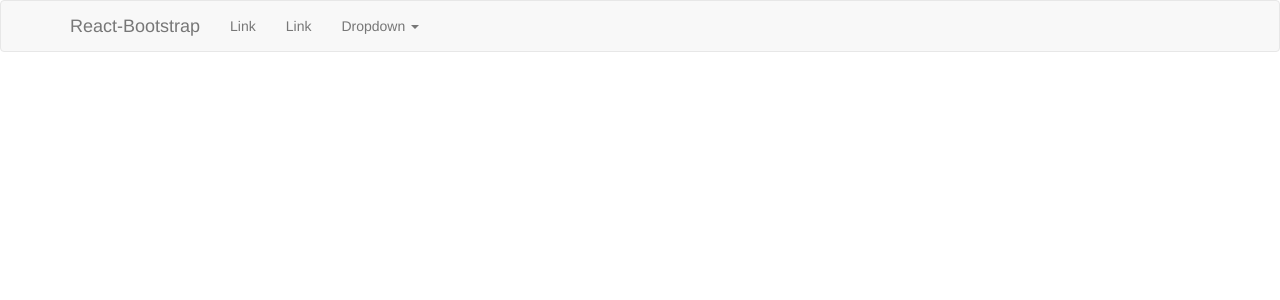
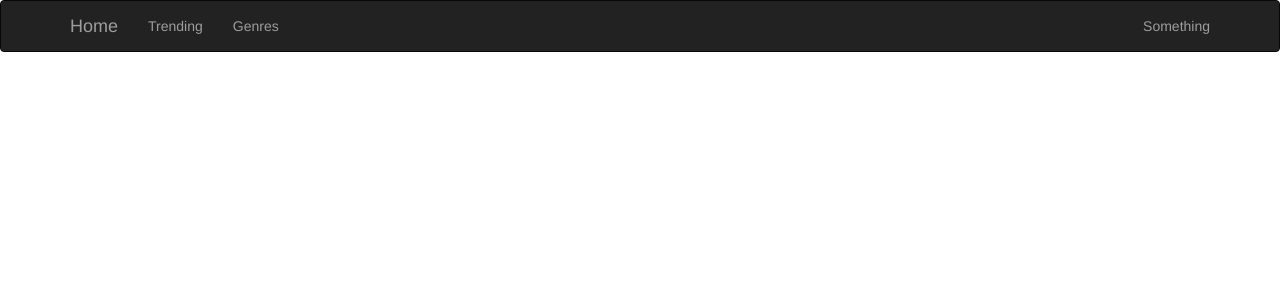
Before and after one commit to jordanrand1/moviedb-app, a React (Create React App) app: page / in a window 1280 px wide. Shown: the top 300 px of the page. Built offline with nearby package versions, Linux system fonts and the light colour scheme.

Commit message:
nav incomplete

```diff
--- a/src/components/Navbar.js
+++ b/src/components/Navbar.js
@@ -3,8 +3,6 @@
   Navbar,
   Nav,
   NavItem,
-  NavDropdown,
-  MenuItem,
 } from 'react-bootstrap';
 
 class NavBar extends React.Component {
@@ -13,26 +11,24 @@
   }
   render() {
     return (
-      <Navbar>
+      <Navbar inverse>
         <Navbar.Header>
           <Navbar.Brand>
-            <a href="/home">React-Bootstrap</a>
+            <a href="/home">Home</a>
          </Navbar.Brand>
         </Navbar.Header>
         <Nav>
-        <NavItem eventKey={1} href="#">
-          Link
+        <NavItem eventKey={1} href="/trending">
+          Trending
         </NavItem>
-        <NavItem eventKey={2} href="#">
-          Link
+        <NavItem eventKey={2} href="/genres">
+          Genres
         </NavItem>
-          <NavDropdown eventKey={3} title="Dropdown" id="basic-nav-dropdown">
-            <MenuItem eventKey={3.1}>Action</MenuItem>
-            <MenuItem eventKey={3.2}>Another action</MenuItem>
-            <MenuItem eventKey={3.3}>Something else here</MenuItem>
-            <MenuItem divider />
-            <MenuItem eventKey={3.4}>Separated link</MenuItem>
-          </NavDropdown>
+        </Nav>
+        <Nav pullRight>
+        <NavItem pullRight eventKey={3} href="/something">
+          Something
+        </NavItem>
         </Nav>
       </Navbar>
     )
```
